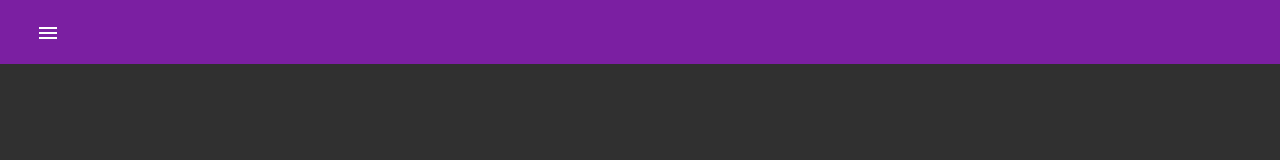
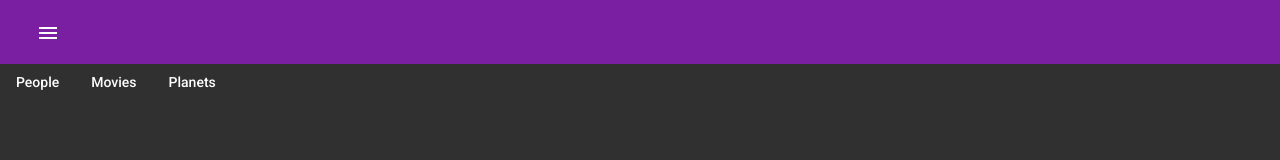
Before and after one commit to jitp/star-wars-explorer, an Angular app: page / in a window 1280 px wide. Shown: the top 160 px of the page. Built offline with nearby package versions, Linux system fonts and the light colour scheme.

Commit message:
Create minimal home page component
- Create the home page component to host the three navigational buttons.
- Set the home page component to be loaded for empty route.

```diff
--- a/src/app/app-routing.module.ts
+++ b/src/app/app-routing.module.ts
@@ -1,10 +1,16 @@
 import { NgModule } from '@angular/core';
 import { RouterModule, Routes } from '@angular/router';
+import { HomeComponent } from './pages';
 
-const routes: Routes = [];
+const routes: Routes = [
+  {
+    path: '',
+    component: HomeComponent,
+  },
+];
 
 @NgModule({
   imports: [RouterModule.forRoot(routes)],
-  exports: [RouterModule]
+  exports: [RouterModule],
 })
-export class AppRoutingModule { }
+export class AppRoutingModule {}
--- a/src/app/app.component.html
+++ b/src/app/app.component.html
@@ -1 +1,3 @@
 <app-header></app-header>
+
+<router-outlet></router-outlet>
--- a/src/app/app.module.ts
+++ b/src/app/app.module.ts
@@ -12,6 +12,7 @@
 import { AppRoutingModule } from './app-routing.module';
 import { AppComponent } from './app.component';
 import { HeaderComponent } from './layout';
+import { HomeComponent } from './pages';
 
 const materialModules = [
   MatToolbarModule,
@@ -23,7 +24,7 @@
 ];
 
 @NgModule({
-  declarations: [AppComponent, HeaderComponent],
+  declarations: [AppComponent, HeaderComponent, HomeComponent],
   imports: [
     BrowserModule,
     CoreModule,
--- /dev/null
+++ b/src/app/pages/home/home.component.html
@@ -0,0 +1,3 @@
+<a mat-button data-testid="people-btn">People</a>
+<a mat-button data-testid="movies-btn">Movies</a>
+<a mat-button data-testid="planets-btn">Planets</a>
--- /dev/null
+++ b/src/app/pages/home/home.component.ts
@@ -0,0 +1,15 @@
+import { Component, OnInit } from '@angular/core';
+
+@Component({
+  selector: 'app-home',
+  templateUrl: './home.component.html',
+  styleUrls: ['./home.component.scss']
+})
+export class HomeComponent implements OnInit {
+
+  constructor() { }
+
+  ngOnInit(): void {
+  }
+
+}
--- /dev/null
+++ b/src/app/pages/index.ts
@@ -0,0 +1 @@
+export * from './home/home.component';
```
Also changed, not shown: src/app/pages/home/home.component.scss (added), 1 other file (tests, documents, lock files or other folders).
